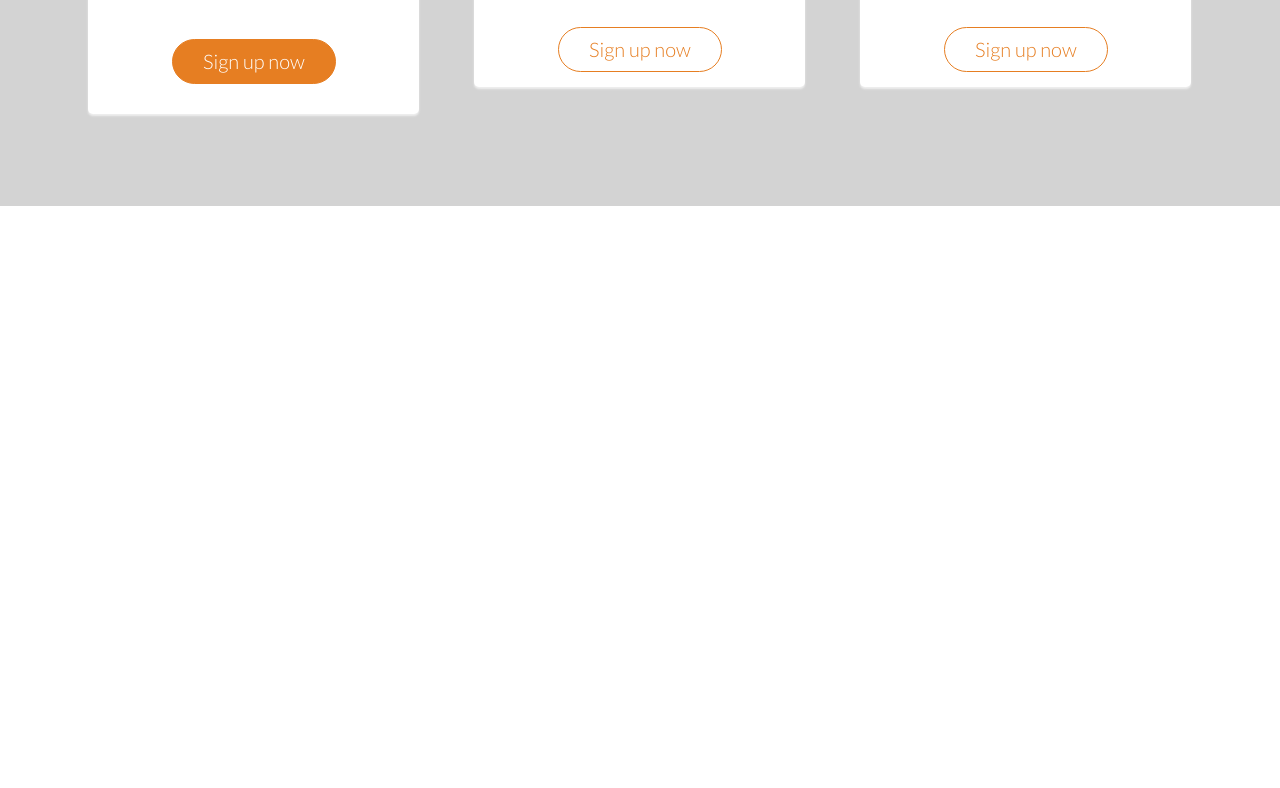
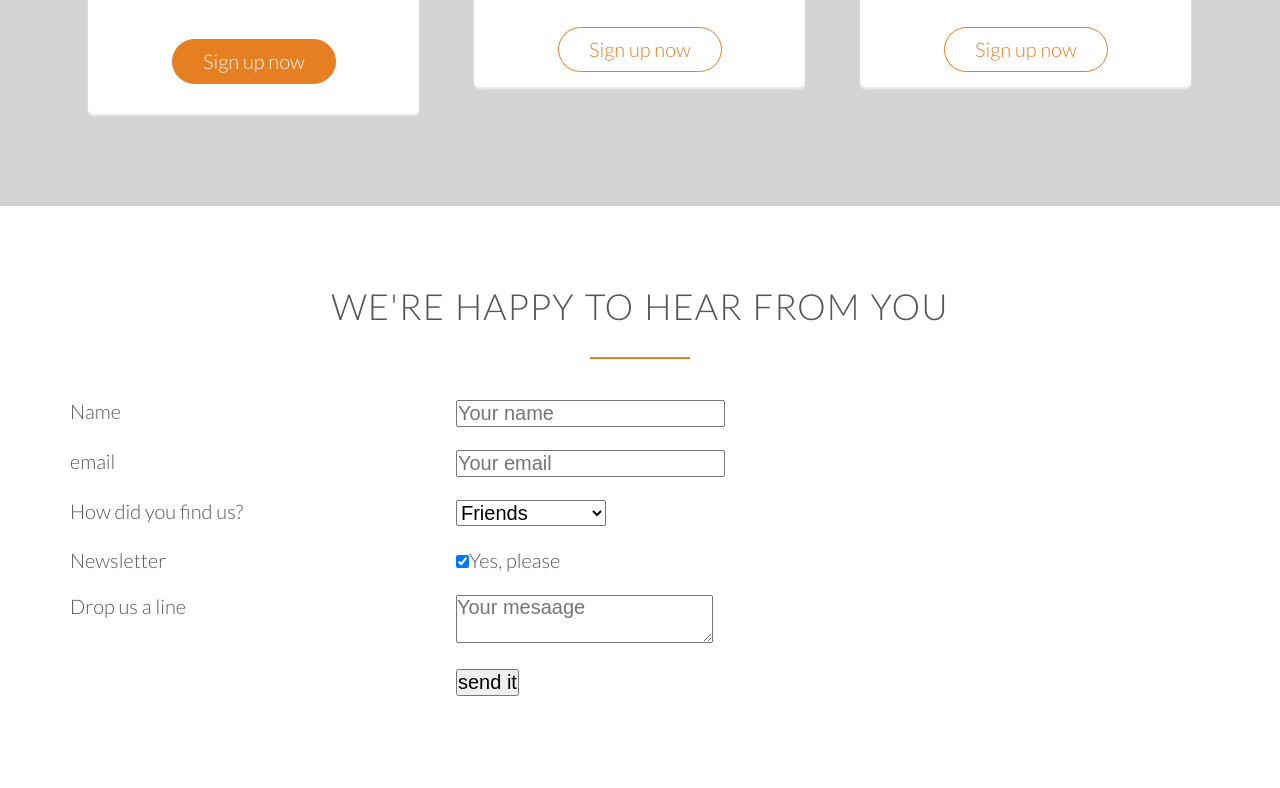
Before and after one commit to traciwilliams/omnifood-project, a plain HTML site: page index.html in a window 1280 px wide. Shown: the part 4455-5243 px from the top of the page. Before the commit the page ends 4661 px from the top, so only its background shows below. Drawn offline with Linux system fonts and the light colour scheme; files whose address does not match are found by name.

Commit message:
added form

```diff
--- a/index.html
+++ b/index.html
@@ -335,6 +335,114 @@
 					</div>
 			</div><!--end of plan box-->
 			</div><!--end of col span-1-of-3 div>-->
+		</div>
+	</section><!--end of section-plans-->
+
+	<section class="section-form">
+		<div class="row">
+			<h2>We're happy to hear from you</h2>
+		</div>
+		<div class="row">
+			<form method="post" action="#" class="contact-form">
+				<div class="row">
+					<div class="col span-1-of-3">
+						<label for="name">Name</label>
+
+					</div><!--end of span-1-of-1-->
+
+
+					<div class="col span-2-of-3">
+						<input type="text" name="name" id="name" placeholder="Your name" required>
+
+					</div><!--end of span-2-of-3-->
+				</div>
+
+
+
+				<div class="row">
+					<div class="col span-1-of-3">
+						<label for="email">email</label>
+
+					</div><!--end of span-1-of-1-->
+
+
+					<div class="col span-2-of-3">
+						<input type="email" name="email" id="email" placeholder="Your email" required>
+
+					</div><!--end of span-2-of-3-->
+				</div>
+
+
+
+
+
+				<div class="row">
+					<div class="col span-1-of-3">
+						<label>How did you find us?</label>
+
+					</div><!--end of span-1-of-1-->
+
+
+					<div class="col span-2-of-3">
+						<select name="find-us" id="find-us">
+							<option value="friends" selected>Friends</option>
+							<option value="advertisement" >Advertisement</option>
+							<option value="online">Online</option>
+							<option value="other">Other</option>
+						</select>
+
+					</div><!--end of span-2-of-3-->
+				</div>
+
+
+
+
+				<div class="row">
+					<div class="col span-1-of-3">
+						<label for="newsletter">Newsletter</label>
+
+					</div><!--end of span-1-of-1-->
+
+
+					<div class="col span-2-of-3">
+						<input type="checkbox" name="news" id="news"  checked>Yes, please
+
+					</div><!--end of span-2-of-3-->
+				</div>
+
+
+
+
+				<div class="row">
+					<div class="col span-1-of-3">
+						<label>Drop us a line</label>
+
+					</div><!--end of span-1-of-1-->
+
+
+					<div class="col span-2-of-3">
+						<textarea name="message" placeholder="Your mesaage"></textarea>
+
+					</div><!--end of span-2-of-3-->
+				</div>
+
+				<div class="row">
+					<div class="col span-1-of-3">
+						<label>&nbsp;</label>
+
+					</div><!--end of span-1-of-1-->
+
+
+					<div class="col span-2-of-3">
+						<input type="submit" value="send it">
+
+					</div><!--end of span-2-of-3-->
+				</div>
+
+
+
+			</form>
+		</div>
 
 
 
@@ -347,11 +455,19 @@
 
 
 
-		</div>
-	</section><!--end of section-plans-->
+	</section><!--end of section-form-->
 
 
 
+<!--Section 7: Contact form
+Title: We're happy to hear from you
+
+Fields to include:
+Name
+Email
+How did you find us?
+Newsletter
+Drop us a line-->
 
 
 
```
